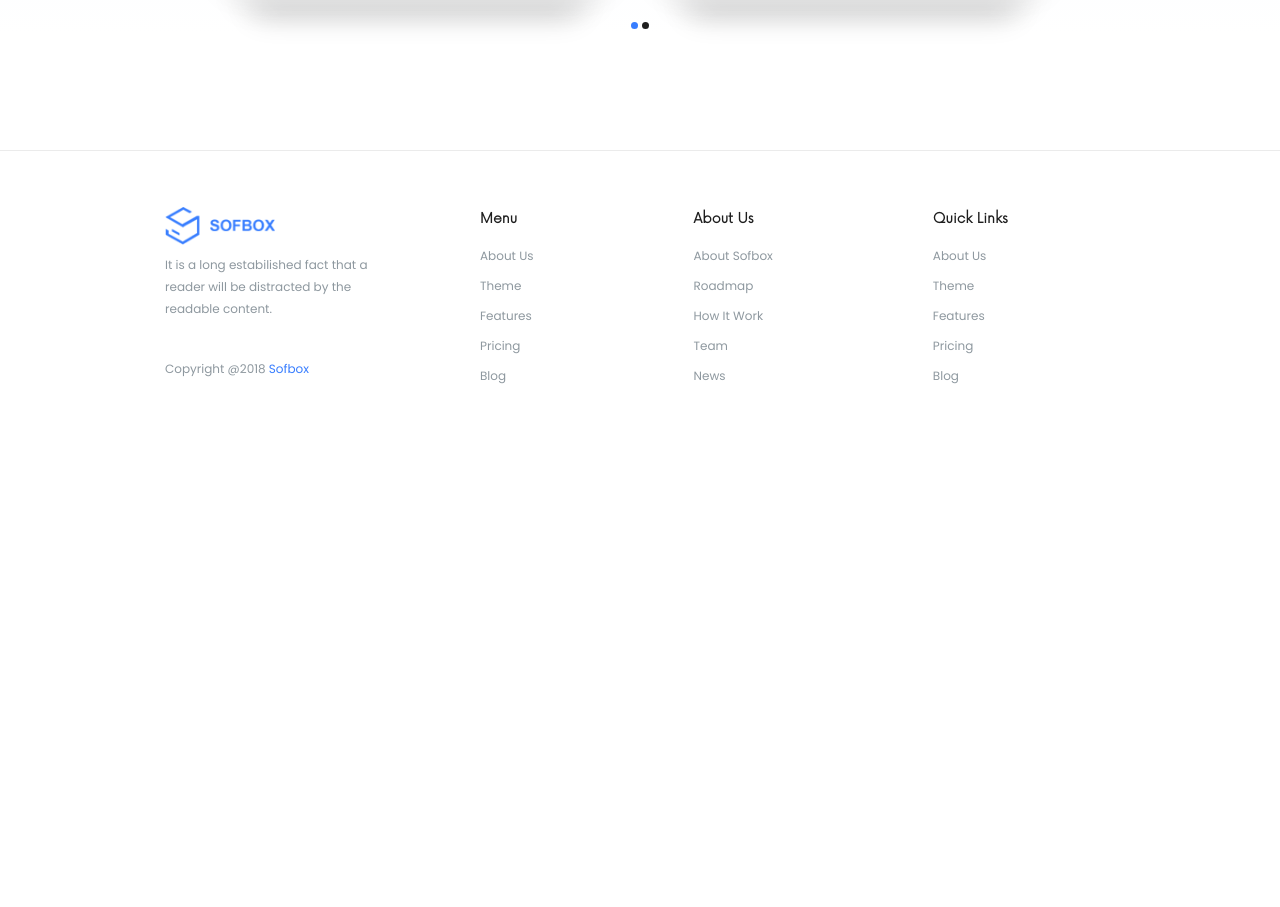
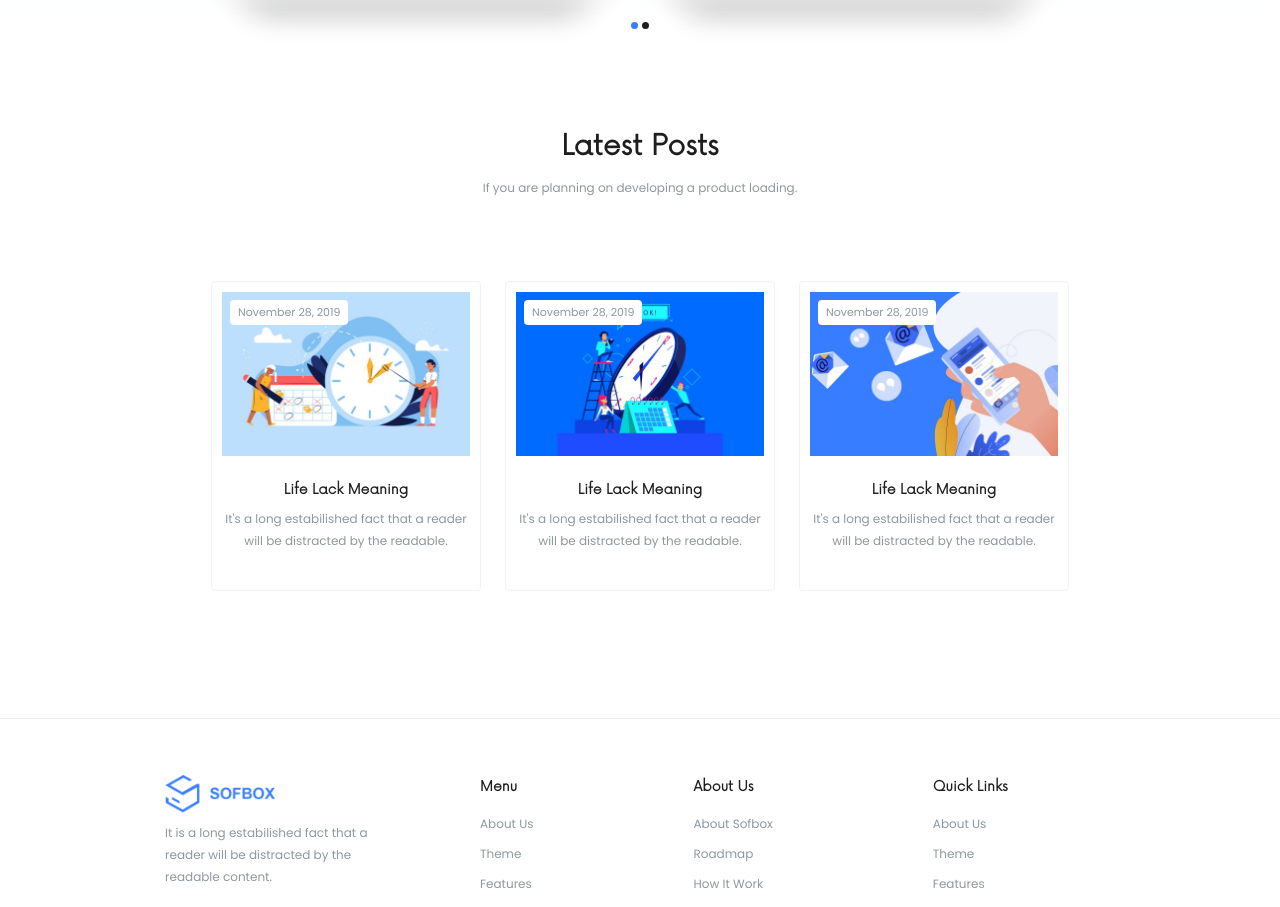
Before and after one commit to lorenzo-guerrini/proj-html-vuejs, a Vue app: page / in a window 1280 px wide. Shown: the part 2460-3367 px from the top of the page. Before the commit the page ends 2913 px from the top, so only its background shows below. Built offline with nearby package versions, Linux system fonts and the light colour scheme.

Commit message:
Creata e finita sezione posts

```diff
--- a/src/components/commons/Post.vue
+++ b/src/components/commons/Post.vue
@@ -1,13 +1,78 @@
 <template>
   <!-- Post della sezione Posts -->
-  <!-- TODO: Immagine, data, testo -->
-  <div></div>
+  <div class="post">
+    <a :href="url">
+
+      <div class="date">{{ date }}</div>
+      <div class="image">
+        <img :src="require(`../../assets/img/${image}`)" :alt="title" />
+      </div>
+
+      <div class="text">
+        <div class="title">{{ title }}</div>
+        <p>{{ paragraph }}</p>
+      </div>
+    </a>
+  </div>
 </template>
 
 <script>
 export default {
   name: "Post",
+  props: {
+    url: String,
+    date: String,
+    image: String,
+    title: String,
+    paragraph: String,
+  },
 };
 </script>
 
-<style lang="scss" scoped></style>
+<style lang="scss" scoped>
+@import "../../assets/style/vars.scss";
+
+.post {
+  width: 270px;
+  height: 310px;
+  padding: 10px;
+  margin: 12px;
+
+  border: 1px solid $borderColorThird;
+  border-radius: 4px;
+
+  position: relative;
+
+  .image {
+    img {
+      width: 100%;
+    }
+  }
+
+  .text {
+    margin-top: 18px;
+
+    .title {
+      font-family: $fontMain;
+      font-weight: bold;
+      font-size: 14px;
+
+      margin-bottom: 10px;
+    }
+  }
+
+  .date {
+    position: absolute;
+    top: 18px;
+    left: 18px;
+
+    color: $textColorSecond;
+    font-size: 11px;
+
+    background-color: $backgroundColorMain;
+
+    padding: 4px 8px;
+    border-radius: 4px;
+  }
+}
+</style>
--- a/src/components/macro/Main.vue
+++ b/src/components/macro/Main.vue
@@ -10,6 +10,7 @@
     <TextAndImage />
     <Features />
     <Testimonials />
+    <Posts />
   </main>
 </template>
 
@@ -19,6 +20,7 @@ import SmallLists from "../sections/SmallLists.vue";
 import TextAndImage from "../sections/TextAndImage.vue";
 import Features from "../sections/Features.vue";
 import Testimonials from "../sections/Testimonials.vue";
+import Posts from "../sections/Posts.vue";
 
 export default {
   name: "Main",
@@ -28,6 +30,7 @@ export default {
     TextAndImage,
     Features,
     Testimonials,
+    Posts,
   },
 };
 </script>
--- a/src/components/sections/Posts.vue
+++ b/src/components/sections/Posts.vue
@@ -1,13 +1,82 @@
 <template>
   <!-- Sezione Posts -->
-  <!-- TODO: Testo, post (common) -->
-  <section></section>
+  <section>
+    <div class="container">
+      <h2>Latest Posts</h2>
+      <p>If you are planning on developing a product loading.</p>
+
+      <div class="posts">
+        <Post
+          v-for="(item, i) in postsArray"
+          :key="i"
+          :url="item.url"
+          :date="item.date"
+          :title="item.title"
+          :image="item.image"
+          :paragraph="item.paragraph"
+        />
+      </div>
+    </div>
+  </section>
 </template>
 
 <script>
+import Post from "../commons/Post.vue";
+
 export default {
   name: "Posts",
+  components: {
+    Post,
+  },
+  data() {
+    return {
+      postsArray: [
+        {
+          url: "#",
+          date: "November 28, 2019",
+          image: "19.jpg",
+          title: "Life Lack Meaning",
+          paragraph:
+            "It's a long estabilished fact that a reader will be distracted by the readable.",
+        },
+        {
+          url: "#",
+          date: "November 28, 2019",
+          image: "18.jpg",
+          title: "Life Lack Meaning",
+          paragraph:
+            "It's a long estabilished fact that a reader will be distracted by the readable.",
+        },
+        {
+          url: "#",
+          date: "November 28, 2019",
+          image: "17.jpg",
+          title: "Life Lack Meaning",
+          paragraph:
+            "It's a long estabilished fact that a reader will be distracted by the readable.",
+        },
+      ],
+    };
+  },
 };
 </script>
 
-<style lang="scss" scoped></style>
+<style lang="scss" scoped>
+section {
+  margin-top: 90px;
+}
+.container {
+  text-align: center;
+
+  h2 {
+    margin-bottom: 10px;
+  }
+}
+
+.posts {
+  margin-top: 70px;
+
+  display: flex;
+  justify-content: center;
+}
+</style>
```
